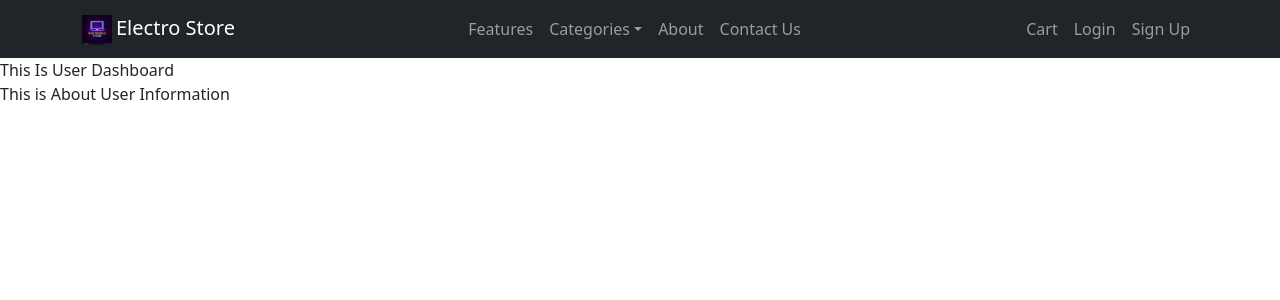
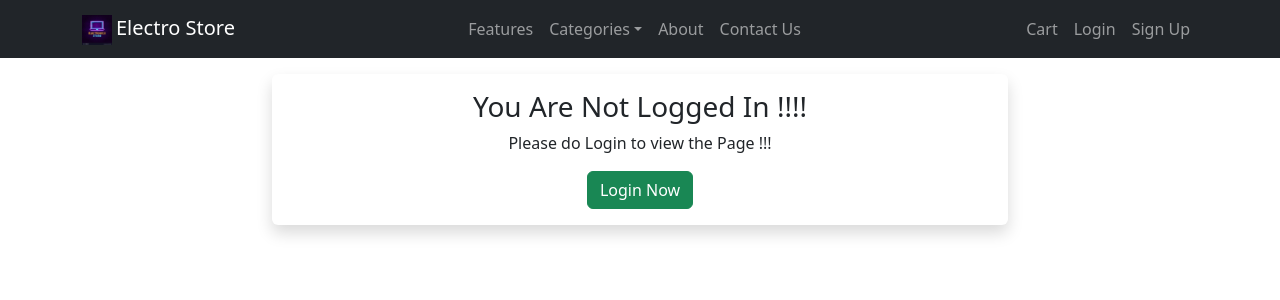
Before and after one commit to vishkhi123/Electro_Store-Frontend-React, a React (Create React App) app: page /user/aboutUser in a window 1280 px wide. Shown: the top 300 px of the page. Built offline with nearby package versions, Linux system fonts and the light colour scheme.

Commit message:
Private Route Implemented

```diff
--- a/src/components/pages/users/Dashboard.js
+++ b/src/components/pages/users/Dashboard.js
@@ -1,12 +1,48 @@
-import { Outlet } from "react-router-dom";
+import { useContext } from "react";
+import { NavLink, Outlet } from "react-router-dom";
+import UserContext from "../../context/user.context";
+import { Button, Card, Col, Container, Row } from "react-bootstrap";
 
 const Dashboard=()=>{
 
+    const userContext=useContext(UserContext);
+
+    //Private Dashboard
+    const dashboardView=()=>{
+        return(
+            <div>
+              This Is User Dashboard
+              <Outlet/>
+            </div>
+
+        )
+    }
+//not LoggedIn View!!!
+
+const notLoggedInView=()=>{
+    return(
+        <Container >
+            <Row>
+                <Col md={{
+                    span:8,
+                    offset:2
+                }}>
+                    <Card className="border-0 shadow mt-3">
+                        <Card.Body className="text-center">
+                        <h3>You Are Not Logged In !!!!</h3>
+                        <p>Please do Login to view the Page !!!</p>
+                        <Button as={NavLink} to={"/login"} variant="success" >Login Now </Button>
+                        </Card.Body>
+                    </Card>
+                </Col>
+            </Row>
+        </Container>
+    )
+}
+
+
 return(
-    <div>
-        This Is User Dashboard
-        <Outlet/>
-    </div>
+    (userContext.isLogin) ? dashboardView() : notLoggedInView()
 )
 
 
```
